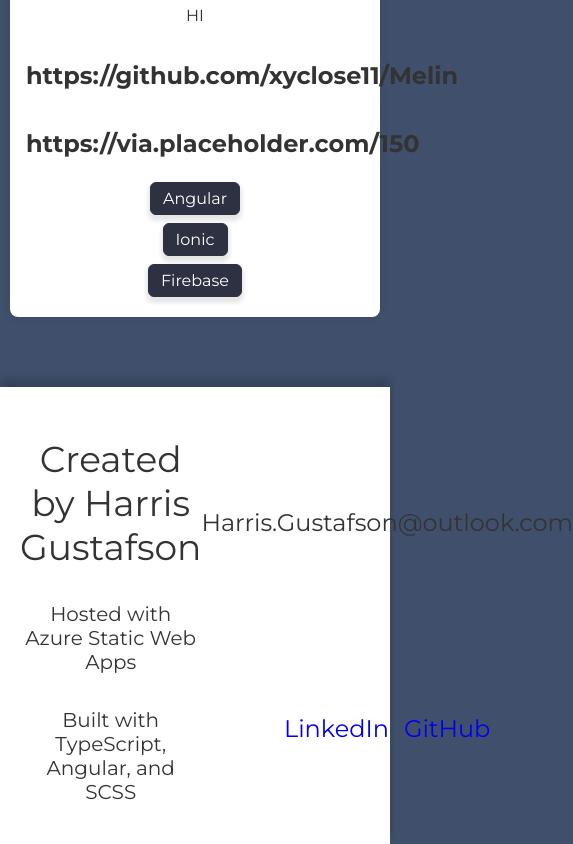
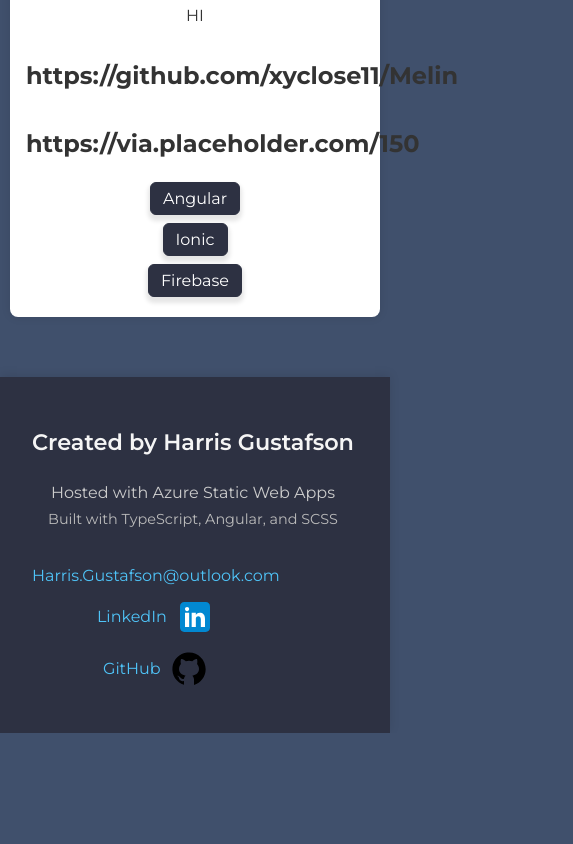
Before and after one commit to xyclose11/Portfolio_Showcase, an Angular app: page / in a window 390 px wide. Shown: the part 2310-3154 px from the top of the page, 573 px wide, since content can reach past the window. After the commit the page ends 3043 px from the top, so only its background shows below. Built offline with nearby package versions, Linux system fonts and the light colour scheme.

Commit message:
Enhance footer component layout and styles; improve contact section with icons and responsive design

```diff
--- a/src/app/footer/footer.component.html
+++ b/src/app/footer/footer.component.html
@@ -5,8 +5,20 @@
         <p>Built with TypeScript, Angular, and SCSS</p>
     </div>
     <div class="footer__contact">
-        <a>{{email}}</a>
-        <a href="{{linkedin}}">LinkedIn</a>
-        <a href="{{github}}">GitHub</a>
+        <a>
+            {{email}}
+        </a>
+        <a href="{{linkedin}}">
+            LinkedIn
+            <svg xmlns="http://www.w3.org/2000/svg" x="0px" y="0px" width="40" height="40" viewBox="0 0 48 48">
+                <path fill="#0288D1" d="M42,37c0,2.762-2.238,5-5,5H11c-2.761,0-5-2.238-5-5V11c0-2.762,2.239-5,5-5h26c2.762,0,5,2.238,5,5V37z"></path><path fill="#FFF" d="M12 19H17V36H12zM14.485 17h-.028C12.965 17 12 15.888 12 14.499 12 13.08 12.995 12 14.514 12c1.521 0 2.458 1.08 2.486 2.499C17 15.887 16.035 17 14.485 17zM36 36h-5v-9.099c0-2.198-1.225-3.698-3.192-3.698-1.501 0-2.313 1.012-2.707 1.99C24.957 25.543 25 26.511 25 27v9h-5V19h5v2.616C25.721 20.5 26.85 19 29.738 19c3.578 0 6.261 2.25 6.261 7.274L36 36 36 36z"></path>
+            </svg>
+        </a>
+        <a href="{{github}}">
+            GitHub
+            <svg xmlns="http://www.w3.org/2000/svg" x="0px" y="0px" width="40" height="40" viewBox="0 0 24 24">
+                <path d="M10.9,2.1c-4.6,0.5-8.3,4.2-8.8,8.7c-0.6,5,2.5,9.3,6.9,10.7v-2.3c0,0-0.4,0.1-0.9,0.1c-1.4,0-2-1.2-2.1-1.9 c-0.1-0.4-0.3-0.7-0.6-1C5.1,16.3,5,16.3,5,16.2C5,16,5.3,16,5.4,16c0.6,0,1.1,0.7,1.3,1c0.5,0.8,1.1,1,1.4,1c0.4,0,0.7-0.1,0.9-0.2 c0.1-0.7,0.4-1.4,1-1.8c-2.3-0.5-4-1.8-4-4c0-1.1,0.5-2.2,1.2-3C7.1,8.8,7,8.3,7,7.6C7,7.2,7,6.6,7.3,6c0,0,1.4,0,2.8,1.3 C10.6,7.1,11.3,7,12,7s1.4,0.1,2,0.3C15.3,6,16.8,6,16.8,6C17,6.6,17,7.2,17,7.6c0,0.8-0.1,1.2-0.2,1.4c0.7,0.8,1.2,1.8,1.2,3 c0,2.2-1.7,3.5-4,4c0.6,0.5,1,1.4,1,2.3v3.3c4.1-1.3,7-5.1,7-9.5C22,6.1,16.9,1.4,10.9,2.1z"></path>
+            </svg>
+        </a>
     </div>
 </div>
--- a/src/app/footer/footer.component.scss
+++ b/src/app/footer/footer.component.scss
@@ -1,45 +1,74 @@
 @use '../../styles/variables' as v;
 
 .footer {
+    background-color: v.$color;
+    color: #f5f5f5;
+    padding: 2.5rem 4rem;
     display: flex;
-    background-color: v.$secondary-color;
-    padding: 20px;
-    font-size: 1.5em;
-    box-shadow: 0px -8px 9px rgba(0, 0, 0, 0.2);
-    bottom: 0px;
-    margin-top: 60px;
-}
+    justify-content: space-between;
+    align-items: flex-start;
+    box-shadow: 0 -2px 10px rgba(0, 0, 0, 0.1);
+    margin-top: 50px;
 
-.footer__about {
+    &__about {
+      flex: 2;
 
       h2 {
-        font-weight: 400;
+        font-size: 1.4rem;
+        margin-bottom: 0.5rem;
+        font-weight: 600;
       }
 
       h5 {
+        font-size: 1rem;
+        margin-bottom: 0.5rem;
         font-weight: 400;
+        color: #cccccc;
       }
 
       p {
-        font-size: 1.25rem;
-        margin-bottom: 20px;
+        font-size: 0.9rem;
+        color: #bbbbbb;
+        margin-top: 0.5rem;
       }
     }
 
-.footer__contact {
+    &__contact {
+      flex: 1;
       display: flex;
-    flex-wrap: wrap;
-    justify-content: center;
-    align-items: center;
-    gap: 15px;
-    margin-top: 20px;
+      flex-direction: column;
+      align-items: flex-end;
 
       a {
+        display: flex;
+        color: #4fc3f7;
+        gap: 0.5rem;
+        align-items: center;
+        justify-items: start;
         text-decoration: none;
-        transition: color 0.3s ease;
+        margin-bottom: 0.75rem;
+        font-size: 1rem;
+        transition: color 0.2s ease;
+        cursor: pointer;
 
         &:hover {
-            color: v.$color;
+          color: v.$secondary-color;
         }
       }
     }
+
+    @media (max-width: 768px) {
+      flex: none;
+      flex-direction: column;
+      padding: 2rem;
+
+      &__about {
+        text-align: center;
+        margin-bottom: 1.5rem;
+      }
+
+      &__contact {
+        align-items: center;
+      }
+    }
+  }
```
Lines whose indentation alone changed are shown as unchanged.
